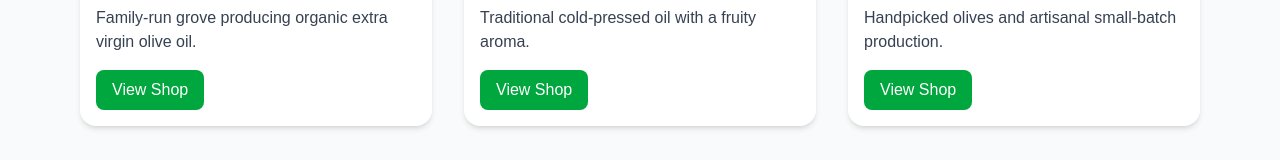
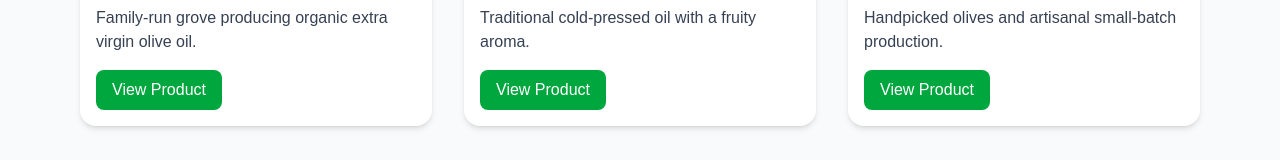
Before and after one commit to RMartinic/prodajen-uje, a Next.js app in the folder prodajen-uje-app/: page / in a window 1280 px wide. Shown: the part 966-1126 px from the top of the page. Built offline with nearby package versions, Linux system fonts and the light colour scheme.

Commit message:
fix: minor text changes

```diff
--- a/prodajen-uje-app/app/components/navbar.tsx
+++ b/prodajen-uje-app/app/components/navbar.tsx
@@ -45,7 +45,7 @@ export default function Navbar() {
           <div className="flex flex-col px-4 py-2 space-y-2">
             <Link href="/" className="hover:text-green-600 transition" onClick={() => setOpen(false)}>Home</Link>
             <Link href="/about" className="hover:text-green-600 transition" onClick={() => setOpen(false)}>About</Link>
-            <Link href="/marketplace" className="hover:text-green-600 transition" onClick={() => setOpen(false)}>Shop</Link>
+            <Link href="/marketplace" className="hover:text-green-600 transition" onClick={() => setOpen(false)}>Marketplace</Link>
             <Link href="/contact" className="hover:text-green-600 transition" onClick={() => setOpen(false)}>Contact</Link>
           </div>
         </div>
--- a/prodajen-uje-app/app/components/productCard.tsx
+++ b/prodajen-uje-app/app/components/productCard.tsx
@@ -21,7 +21,7 @@ export default function ProductCard({ location, image, description }: SellerProp
         <h2 className="text-xl font-semibold text-green-800">{location}</h2>
         <p className="mt-3 text-gray-700">{description}</p>
         <button className="mt-4 bg-green-600 text-white px-4 py-2 rounded-lg hover:bg-green-700 transition">
-          View Shop
+          View Product
         </button>
       </div>
     </div>
```
